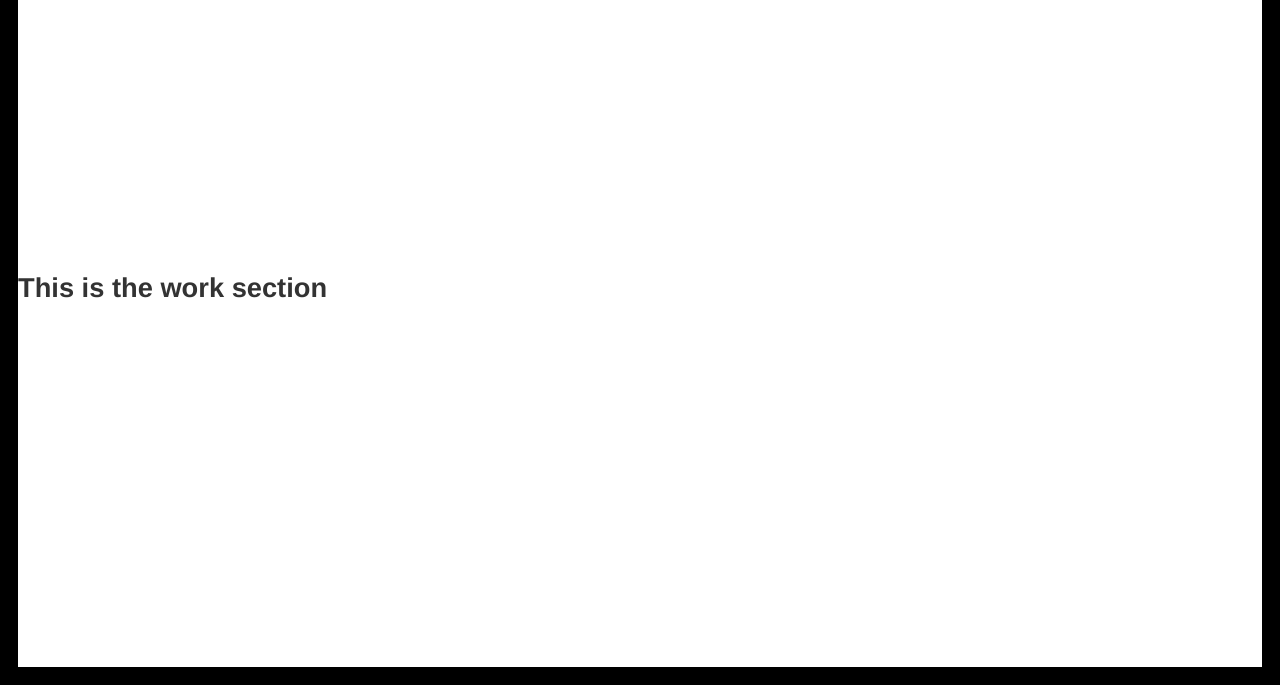
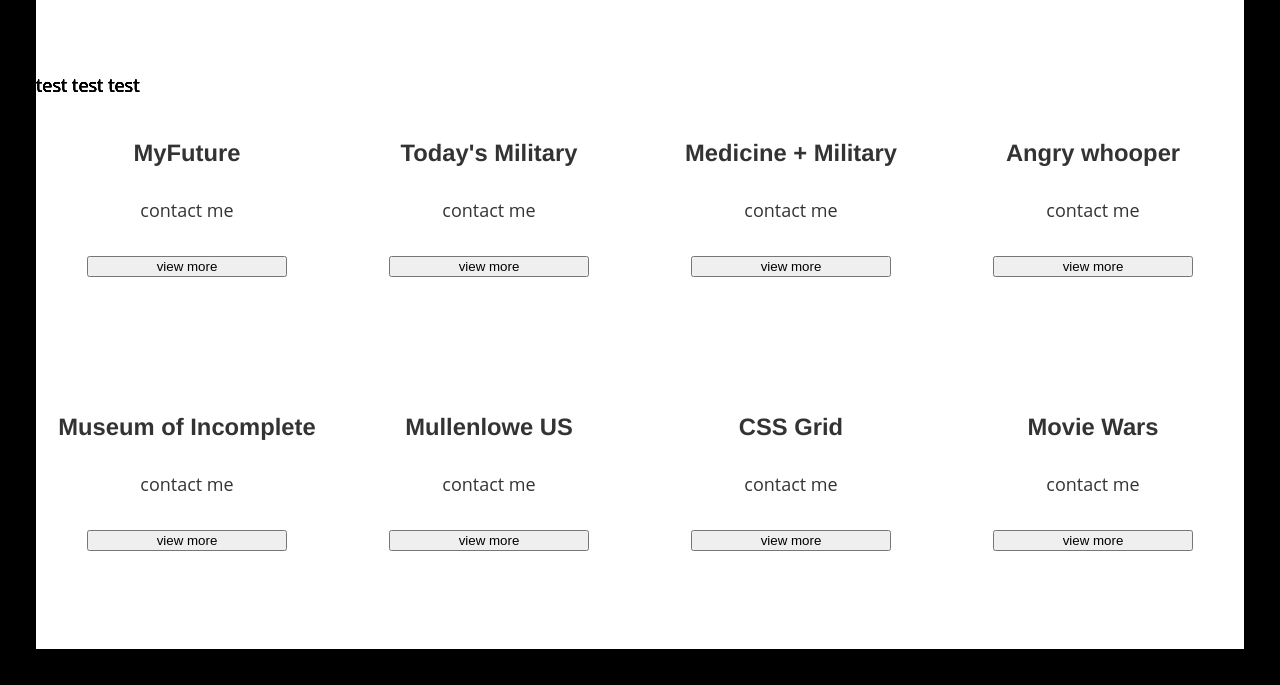
Before and after one commit to nini3008/nicholasiloba, a Gatsby site in the folder basic/: page /work in a window 1280 px wide. Shown: the part 115-800 px from the top of the page. Built offline with nearby package versions, Linux system fonts and the light colour scheme; Gatsby itself is replaced by a stand-in of ours; some packages are replaced by stand-ins of ours.

Commit message:
progress made on portofolio

```diff
--- a/basic/gatsby-config.js
+++ b/basic/gatsby-config.js
@@ -31,7 +31,7 @@
       },
     },
     {
-      resolve: `gatsby-plugin-filesystem`,
+      resolve: `gatsby-source-filesystem`,
       options: {
         name: `images`,
         path: `${__dirname}/src/images`,
--- a/basic/package.json
+++ b/basic/package.json
@@ -27,7 +27,9 @@
     "react-dom": "^16.12.0",
     "react-typography": "^0.16.19",
     "typeface-open-sans": "^0.0.75",
-    "typography": "^0.16.19"
+    "typography": "^0.16.19",
+    "typography-theme-wordpress-2013": "^0.16.19",
+    "uuid": "^7.0.3"
   },
   "devDependencies": {
     "prettier": "^1.19.1",
--- a/basic/src/components/layout.module.scss
+++ b/basic/src/components/layout.module.scss
@@ -1,14 +1,6 @@
 .container {
-  border: 1rem solid #000;
+  border: 2rem solid #000;
   position: relative;
   height: 100vh;
   overflow: hidden;
-  section {
-    height: 100vh;
-    vertical-align: middle;
-    display: flex;
-    justify-content: center;
-    flex-direction: column;
-    //padding: 0 1rem;
-  }
 }
--- a/basic/src/components/navigation.module.scss
+++ b/basic/src/components/navigation.module.scss
@@ -54,10 +54,9 @@
       transition-timing-function: ease-out;
     }
   }
+
+  a:hover,
   .active {
-    color: black;
-  }
-  a:hover {
     &:before {
       left: 0;
       right: 0;
--- a/basic/src/components/welcome.js
+++ b/basic/src/components/welcome.js
@@ -4,11 +4,11 @@
 
 const Welcome = () => {
   return (
-    <section>
+    <section className={style.home_section}>
       <StaticQuery
         query={graphql`
           query {
-            allDataJson {
+            allDataJson(filter: { title: { eq: "Home Page" } }) {
               edges {
                 node {
                   description {
@@ -33,7 +33,7 @@
                 <div className={style.leftSide}></div>
                 <div className={style.rightSide}>
                   <h1>{data.node.description[0].welcometext}</h1>
-                  <p>{data.node.description[0].midText}</p>
+                  <h1>{data.node.description[0].midText}</h1>
                   <p>{data.node.description[0].lowText}</p>
                   <Link to="/contact">{data.node.description[0].contact}</Link>
                 </div>
--- /dev/null
+++ b/basic/src/components/work.module.scss
@@ -0,0 +1,53 @@
+.work_section {
+  height: 100vh;
+  vertical-align: middle;
+  display: flex;
+  padding-top: 150px;
+  flex-direction: column;
+}
+
+.projectWrapper {
+  display: flex;
+  width: 100%;
+  height: 100%;
+  flex-wrap: wrap;
+}
+
+.projectBucket {
+  width: 25%;
+  height: 100%;
+  text-align: center;
+  justify-content: center;
+  display: flex;
+  flex-direction: column;
+  cursor: pointer;
+  position: relative;
+  &:before {
+    content: "";
+    background: orange;
+    visibility: hidden;
+    width: 100%;
+    height: 100%;
+    position: absolute;
+  }
+
+  h3,
+  p,
+  button {
+    z-index: 1;
+  }
+  button {
+    margin: 0 auto;
+    width: 200px;
+  }
+
+  &:hover {
+    &:before {
+      visibility: visible;
+    }
+  }
+}
+
+.openDetails {
+  position: absolute;
+}
--- a/basic/src/components/workContent.js
+++ b/basic/src/components/workContent.js
@@ -1,9 +1,74 @@
-import React from "react"
+import React, { useState } from "react"
+import { StaticQuery, graphql } from "gatsby"
+import style from "./work.module.scss"
+import { v4 as uuidv4 } from "uuid"
 
 const WorkPage = () => {
+  const [isToggled, setToggled] = useState(false)
+
+  // const handleBucket = event => {
+  //   console.log(event)
+  //   if (event.currentTarget) {
+  //     setToggled(!isToggled)
+  //   }
+  // }
+  const handleBucket = () => setToggled(!isToggled)
   return (
-    <section>
-      <h2>This is the work section</h2>
+    <section className={style.work_section}>
+      <StaticQuery
+        query={graphql`
+          query {
+            allDataJson(filter: { title: { eq: "Work Page" } }) {
+              edges {
+                node {
+                  WelcomeText
+                  content {
+                    ProjectDetails
+                    projectImage
+                    projectName
+                    projectPopButton
+                    openDetails {
+                      name
+                    }
+                  }
+                }
+              }
+            }
+          }
+        `}
+        render={data => (
+          <>
+            {data.allDataJson.edges.map((data, id) => (
+              <div key={1}>
+                <div className={style.projectWrapper}>
+                  {data.node.content.map((data, id) => {
+                    return (
+                      <React.Fragment key={uuidv4()}>
+                        <div
+                          role="button"
+                          tabIndex="0"
+                          key={id}
+                          className={style.projectBucket}
+                          onClick={handleBucket}
+                          onKeyDown={handleBucket}
+                        >
+                          <h3>{data.projectName}</h3>
+                          <p>{data.ProjectDetails}</p>
+                          <button tabIndex="-1">{data.projectPopButton}</button>
+                        </div>
+
+                        <div key={uuidv4()} className={style.openDetails}>
+                          <p>test test test</p>
+                        </div>
+                      </React.Fragment>
+                    )
+                  })}
+                </div>
+              </div>
+            ))}
+          </>
+        )}
+      />
     </section>
   )
 }
--- a/basic/src/data/welcome.json
+++ b/basic/src/data/welcome.json
@@ -2,8 +2,8 @@
   "title": "Home Page",
   "description": [
     {
-      "welcometext": "Hi, I'm Nick Iloba",
-      "midText": "A Front-End Web Developer with 5 years of professional experience.",
+      "welcometext": "Hello, I'm Nick,",
+      "midText": "Front-End Developer.",
       "lowText": "I produce elegant, performant and accessible digital experiences.",
       "contact": "contact me"
     }
--- /dev/null
+++ b/basic/src/data/work.json
@@ -0,0 +1,94 @@
+{
+  "title": "Work Page",
+  "WelcomeText": "Latest Projects",
+  "content": [
+    {
+      "projectName": "MyFuture",
+      "projectImage": "/",
+      "projectPopButton": "view more",
+      "ProjectDetails": "contact me",
+      "openDetails": [
+        {
+          "name": "MyFuture"
+        }
+      ]
+    },
+    {
+      "projectName": "Today's Military",
+      "projectImage": "/",
+      "projectPopButton": "view more",
+      "ProjectDetails": "contact me",
+      "openDetails": [
+        {
+          "name": "MyFuture"
+        }
+      ]
+    },
+    {
+      "projectName": "Medicine + Military",
+      "projectImage": "/",
+      "projectPopButton": "view more",
+      "ProjectDetails": "contact me",
+      "openDetails": [
+        {
+          "name": "MyFuture"
+        }
+      ]
+    },
+    {
+      "projectName": "Angry whooper",
+      "projectImage": "/",
+      "projectPopButton": "view more",
+      "ProjectDetails": "contact me",
+      "openDetails": [
+        {
+          "name": "MyFuture"
+        }
+      ]
+    },
+    {
+      "projectName": "Museum of Incomplete",
+      "projectImage": "/",
+      "projectPopButton": "view more",
+      "ProjectDetails": "contact me",
+      "openDetails": [
+        {
+          "name": "MyFuture"
+        }
+      ]
+    },
+    {
+      "projectName": "Mullenlowe US",
+      "projectImage": "/",
+      "projectPopButton": "view more",
+      "ProjectDetails": "contact me",
+      "openDetails": [
+        {
+          "name": "MyFuture"
+        }
+      ]
+    },
+    {
+      "projectName": "CSS Grid",
+      "projectImage": "/",
+      "projectPopButton": "view more",
+      "ProjectDetails": "contact me",
+      "openDetails": [
+        {
+          "name": "MyFuture"
+        }
+      ]
+    },
+    {
+      "projectName": "Movie Wars",
+      "projectImage": "/",
+      "projectPopButton": "view more",
+      "ProjectDetails": "contact me",
+      "openDetails": [
+        {
+          "name": "MyFuture"
+        }
+      ]
+    }
+  ]
+}
```
Also changed, not shown: basic/src/components/welcome.module.scss (+11 -12 lines), 1 other file.
